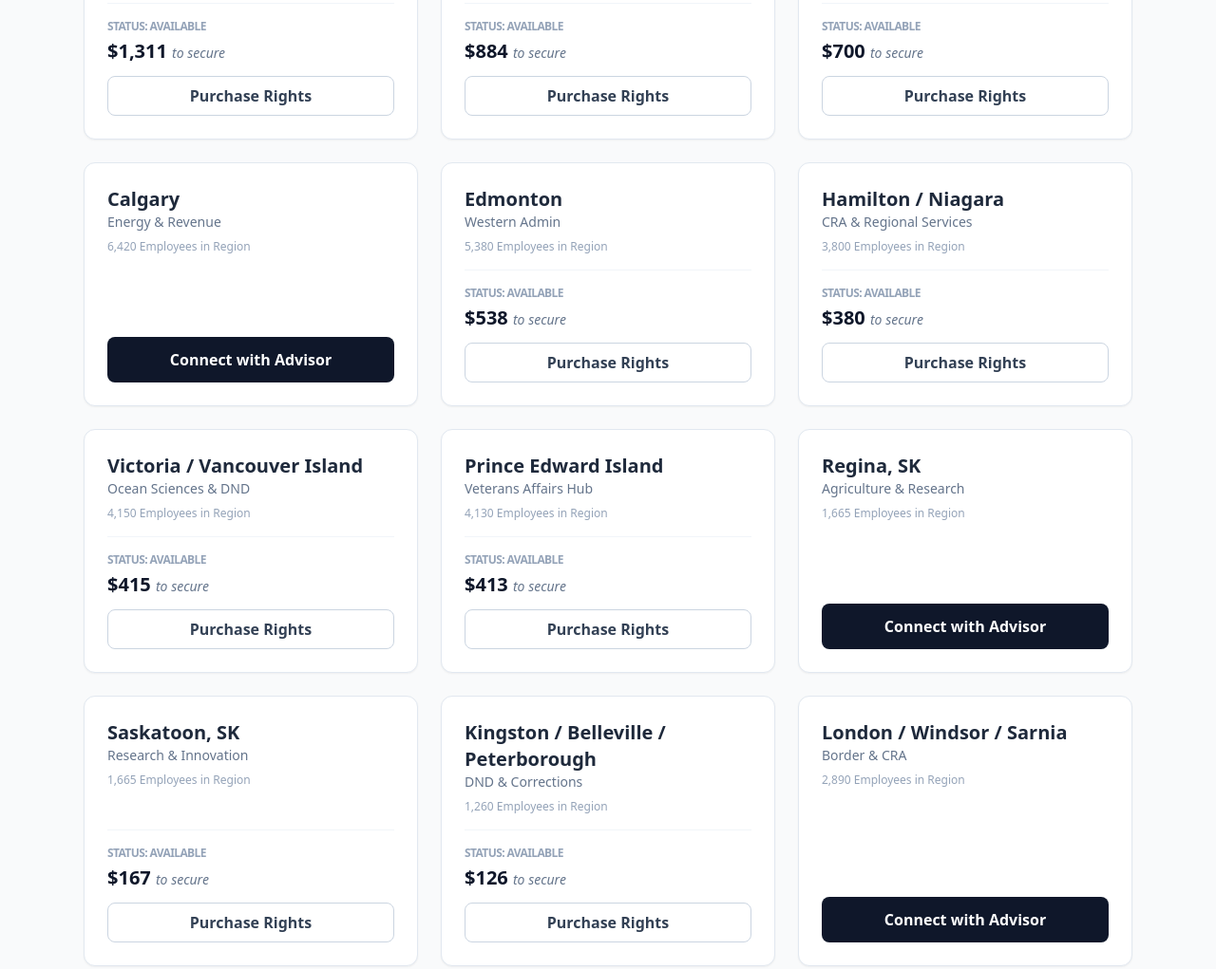
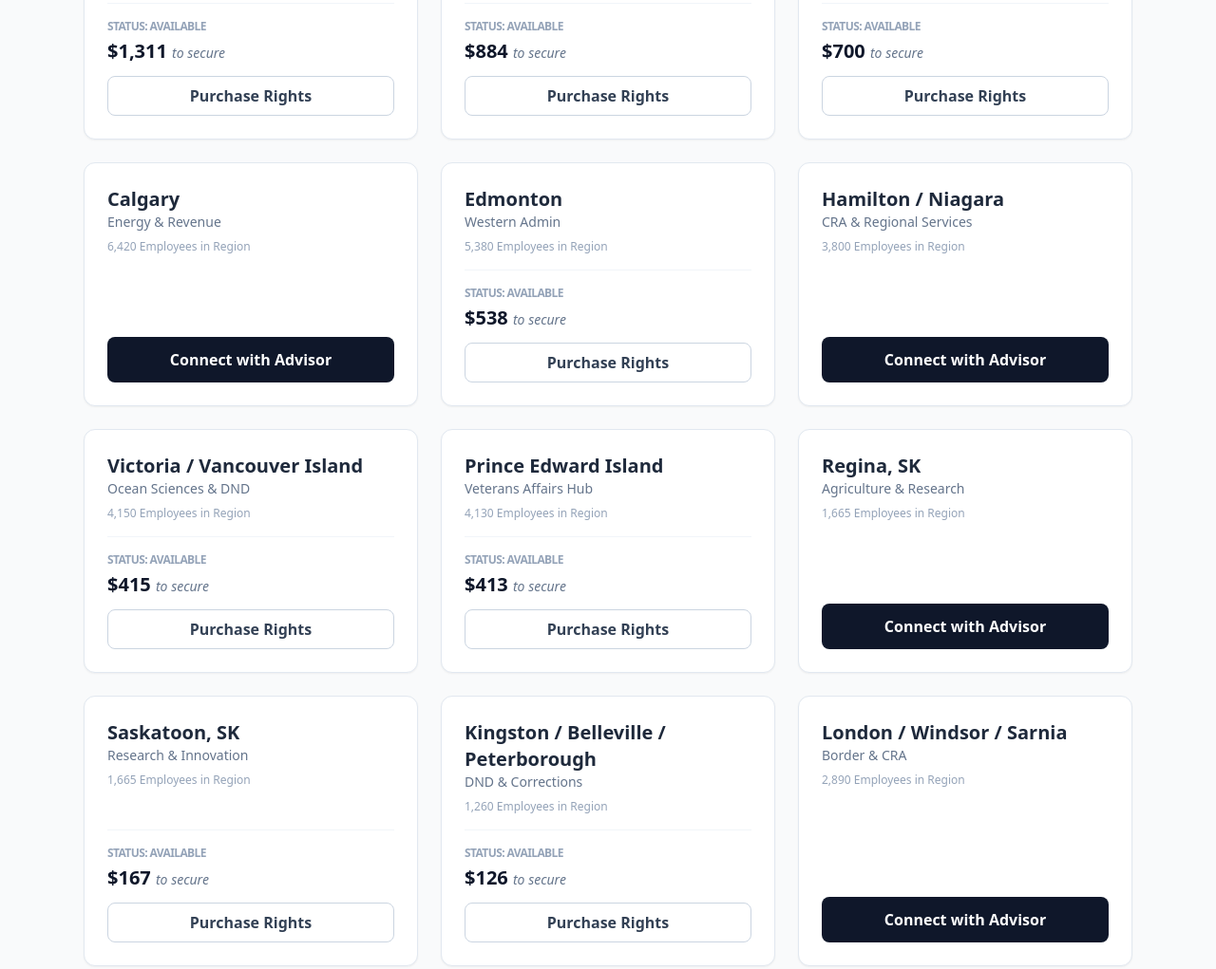
Before and after one commit to wattjason-ops/the-letter-project, a plain HTML site: page index.html in a window 1280 px wide. Shown: the part 1603-2624 px from the top of the page at 95% size. Drawn offline with nearby package versions, Linux system fonts and the light colour scheme.

Commit message:
Update index.html

```diff
--- a/index.html
+++ b/index.html
@@ -80,7 +80,7 @@
             { name: "Newfoundland & Labrador", count: 6995, hub: "St. John's / DFO", url: null },
             { name: "Calgary", count: 6420, hub: "Energy & Revenue", url: "https://www.tierwealth.com/#connect" },
             { name: "Edmonton", count: 5380, hub: "Western Admin", url: null },
-            { name: "Hamilton / Niagara", count: 3800, hub: "CRA & Regional Services", url: null },
+            { name: "Hamilton / Niagara", count: 3800, hub: "CRA & Regional Services", url: "https://www.ironwoodcanada.com/aravind-sithamparapillai" },
             { name: "Victoria / Vancouver Island", count: 4150, hub: "Ocean Sciences & DND", url: null },
             { name: "Prince Edward Island", count: 4130, hub: "Veterans Affairs Hub", url: null },
             { name: "Regina, SK", count: 1665, hub: "Agriculture & Research", url: "https://astrafinancial.ca/astra-financial-planning-services-firm-contact-us/" },
```
